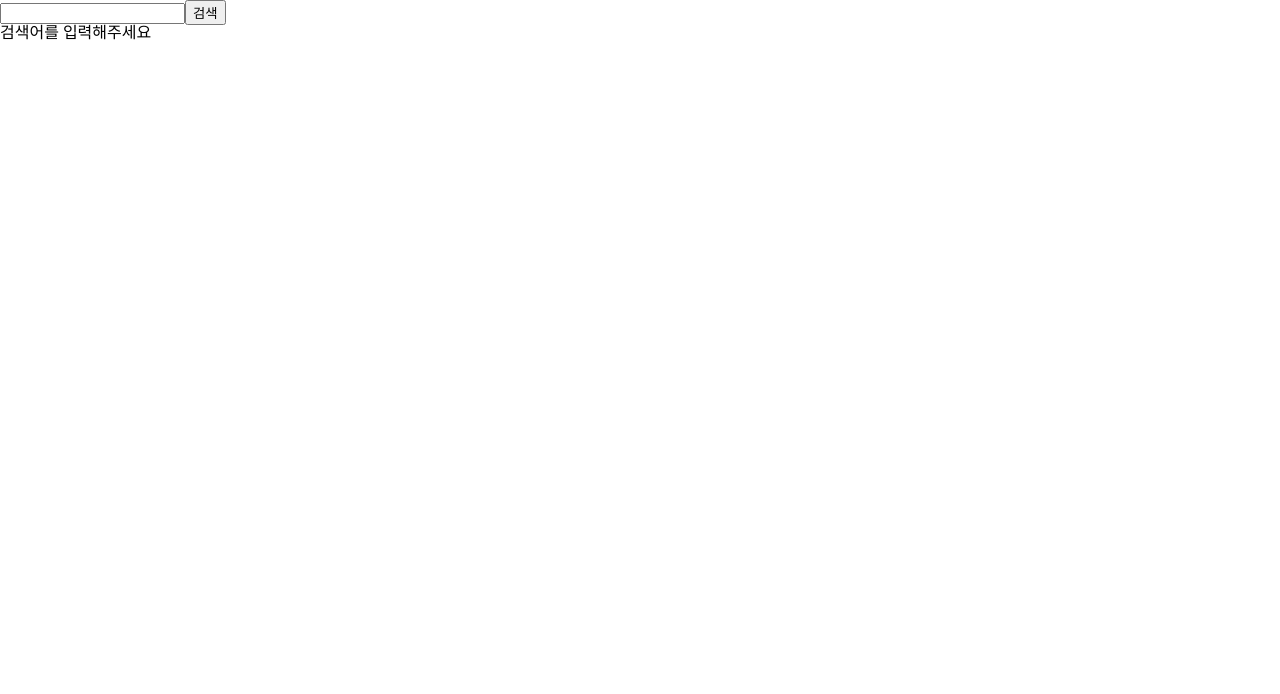
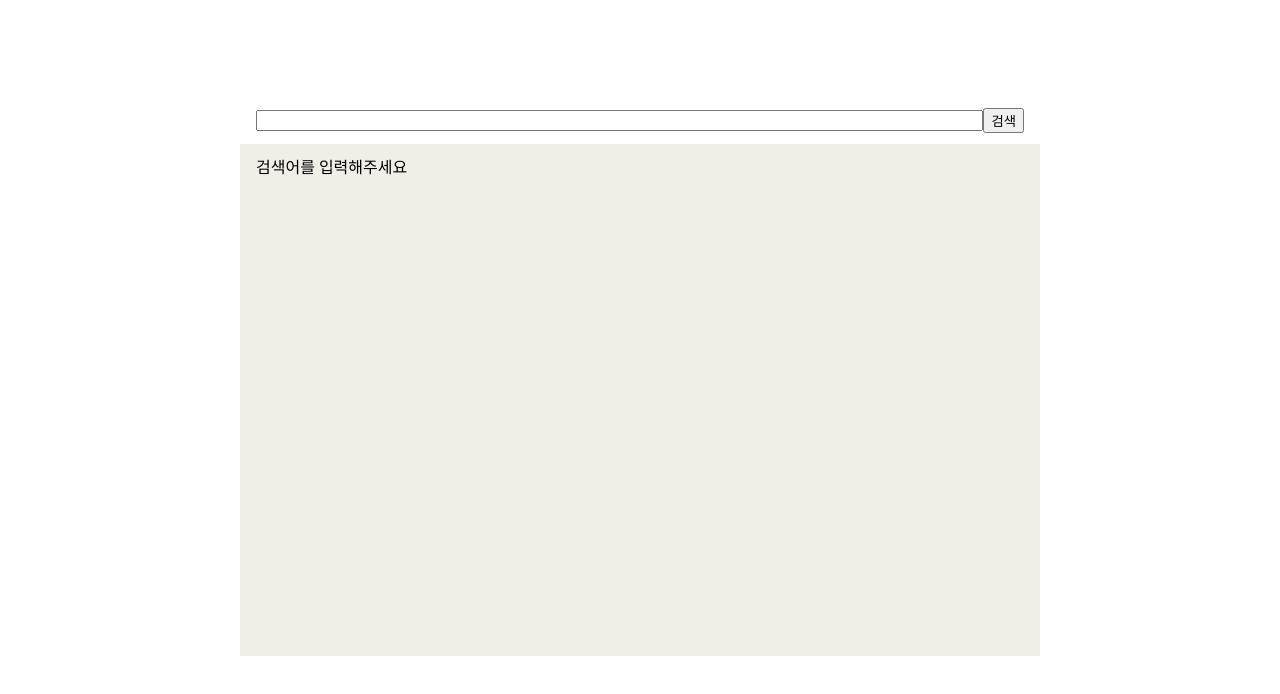
Before and after one commit to JaeIL00/clinical-trial-search, a React (Vite) app: page / in a window 1280 px wide. Shown: the top 694 px of the page. Built offline with nearby package versions, Linux system fonts and the light colour scheme.

Commit message:
design: 검색 페이지 컨테이너 스타일링

```diff
--- a/package.json
+++ b/package.json
@@ -12,7 +12,8 @@
   "dependencies": {
     "axios": "^1.5.0",
     "react": "^18.2.0",
-    "react-dom": "^18.2.0"
+    "react-dom": "^18.2.0",
+    "sass": "^1.66.1"
   },
   "devDependencies": {
     "@types/react": "^18.2.15",
--- a/src/components/SearchContainer.tsx
+++ b/src/components/SearchContainer.tsx
@@ -1,5 +1,5 @@
 import { useState, ChangeEvent, useEffect } from "react";
-import "../styles/searchContainerStyle.css";
+import "../styles/searchContainerStyle.scss";
 import useDebounce from "../hooks/useDebounce";
 import useCacheSearchFetch from "../hooks/useCacheSearchFetch";
 import SearchResultList from "./SearchResultList";
@@ -37,10 +37,11 @@ const SearchContainer = () => {
     }, [isError]);
 
     return (
-        <main>
-            <section>
+        <main className="container">
+            <section className="inputBox">
                 <input
                     type="text"
+                    className="inputClass"
                     value={searchText}
                     onChange={changeSearchText}
                 />
@@ -53,7 +54,7 @@ const SearchContainer = () => {
                 </button>
             </section>
 
-            <section>
+            <section className="listBox">
                 {searchText ? (
                     <SearchResultList
                         resultData={localData}
--- /dev/null
+++ b/src/styles/searchContainerStyle.scss
@@ -0,0 +1,30 @@
+.container {
+    width: 100vw;
+    height: 100vh;
+
+    display: flex;
+    flex-direction: column;
+    align-items: center;
+
+    .inputBox {
+        width: 60%;
+        height: 6%;
+        display: flex;
+        align-items: center;
+        justify-content: space-between;
+        padding: 0 1rem;
+        margin-top: 6rem;
+
+        .inputClass {
+            flex: 1;
+        }
+    }
+
+    .listBox {
+        background-color: rgb(241, 238, 232);
+        width: 60%;
+        height: 60%;
+        padding: 1rem;
+        overflow: scroll;
+    }
+}
```
Also changed, not shown: src/styles/searchContainerStyle.css (deleted), 1 other file (tests, documents, lock files or other folders).
